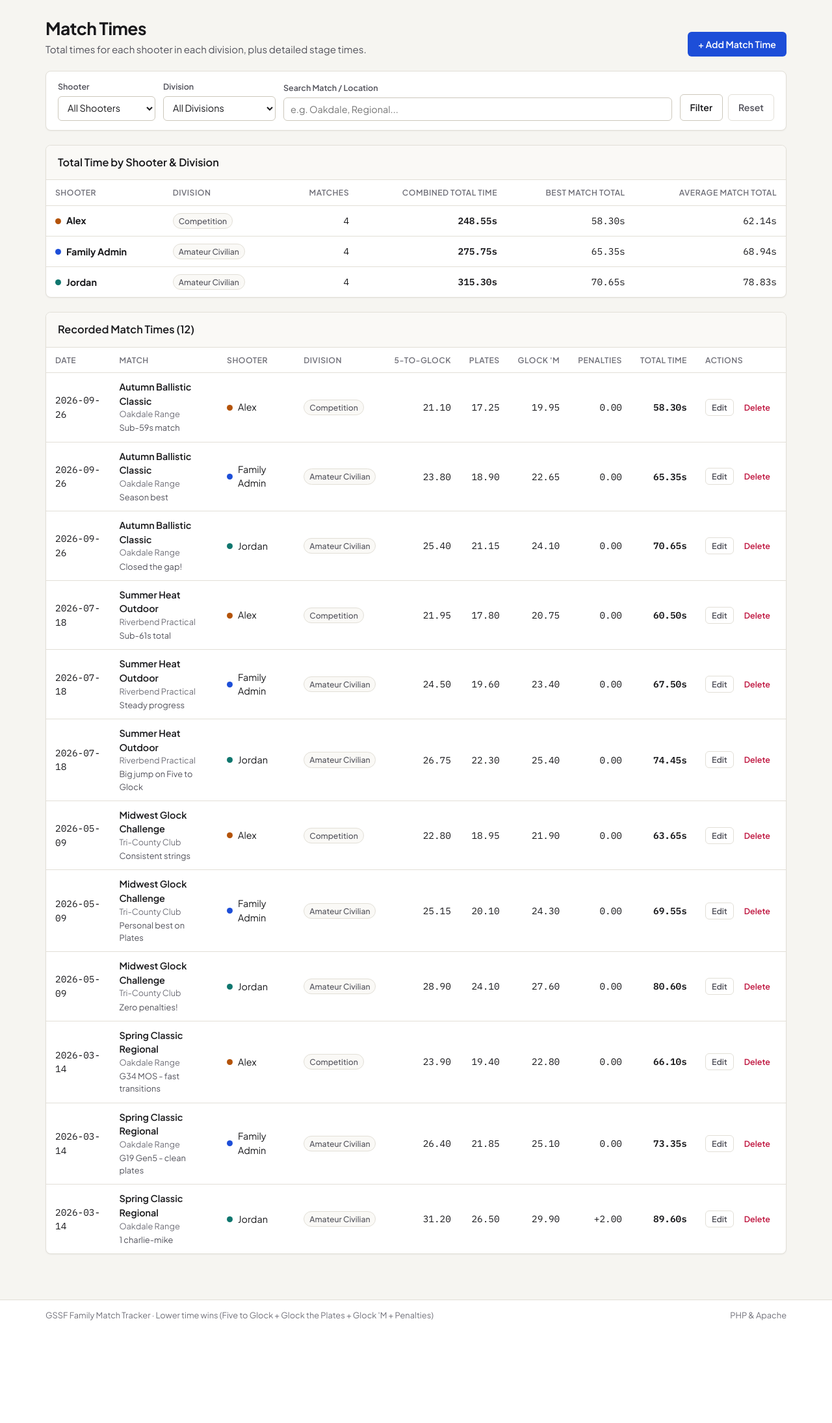
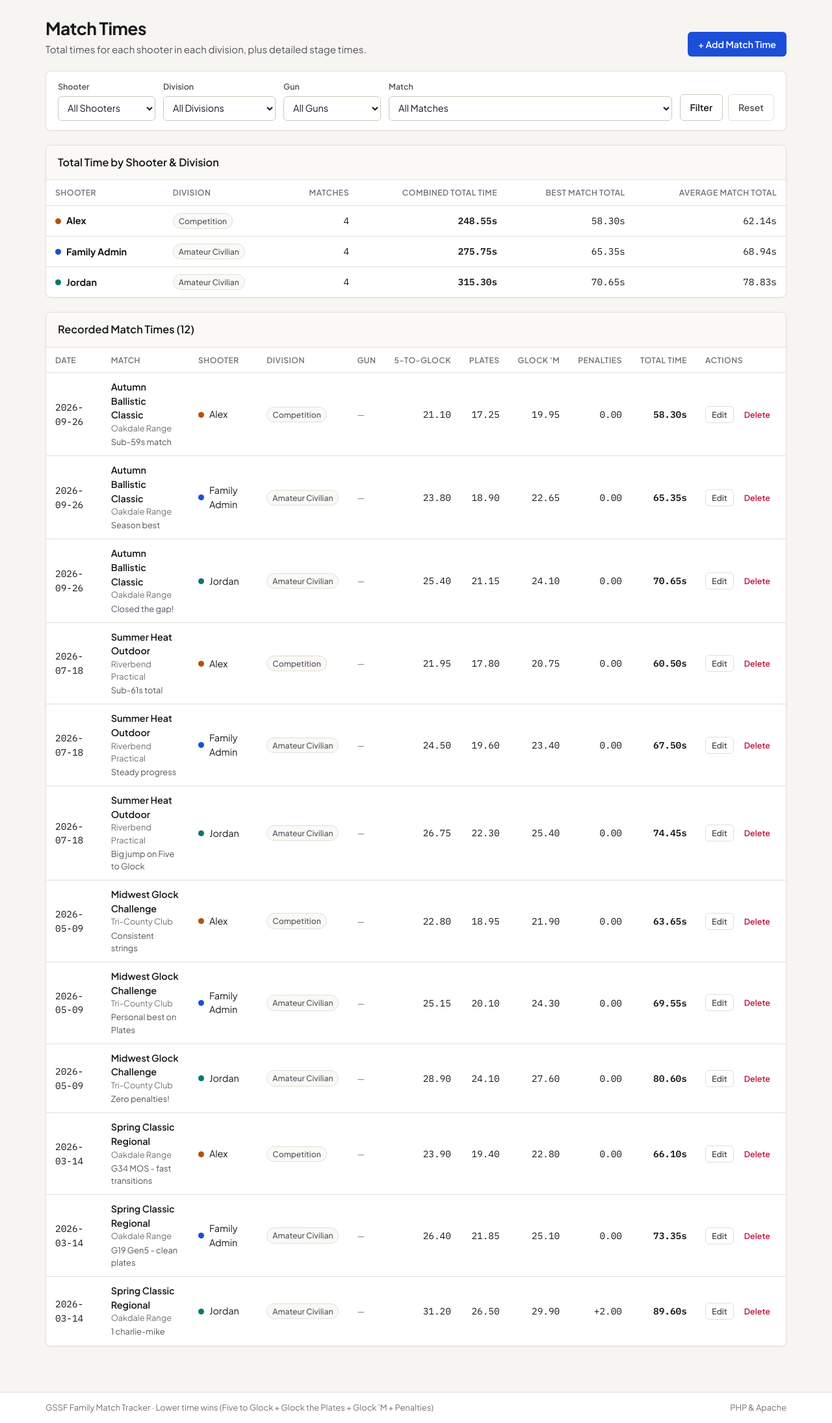
Before and after one commit to tallnatt/GSSF, a PHP site: page /results.php in a window 1280 px wide. Shown: the part 65-2255 px from the top of the page at 65% size. Before the commit the page ends 2097 px from the top, so only its background shows below. Run offline with PHP 8.4, Linux system fonts and the light colour scheme; the visitor is signed in with stand-in values (Sample User, id 1).

Commit message:
Remove login page credentials hint, add gun selector, and filter Match Times by match and gun

```diff
--- a/assets/js/app.js
+++ b/assets/js/app.js
@@ -128,6 +128,7 @@ document.addEventListener('DOMContentLoaded', () => {
         };
         setVal('result-id', '0');
         setVal('result-match-id', '');
+        setVal('result-gun', '');
         setInputsFromArray('.js-five-string', [], '');
         setVal('five-pen-1', '0');
         setVal('five-pen-2', '0');
@@ -162,6 +163,7 @@ document.addEventListener('DOMContentLoaded', () => {
             setVal('result-id', data.id);
             setVal('result-user', data.user_id);
             setVal('result-division', data.division);
+            setVal('result-gun', data.gun || '');
             setVal('result-notes', data.notes);
 
             // Match dropdown selection by match_name & match_date
--- a/results.php
+++ b/results.php
@@ -6,6 +6,7 @@ require_once __DIR__ . '/src/bootstrap.php';
 $user = $auth->requireLogin();
 $users = $storage->getUsers(false);
 $divisions = gssf_divisions();
+$guns = gssf_guns();
 
 $flashSuccess = '';
 $flashError = '';
@@ -20,6 +21,7 @@ if ($_SERVER['REQUEST_METHOD'] === 'POST') {
             $userId = (int)($_POST['user_id'] ?? 0);
             $matchId = (int)($_POST['match_id'] ?? 0);
             $division = trim((string)($_POST['division'] ?? 'Amateur Civilian'));
+            $gun = trim((string)($_POST['gun'] ?? ''));
             $notes = trim((string)($_POST['notes'] ?? ''));
 
             $match = $matchId > 0 ? $storage->getMatchById($matchId) : null;
@@ -115,6 +117,7 @@ if ($_SERVER['REQUEST_METHOD'] === 'POST') {
                     'match_date' => $match['match_date'],
                     'location' => $match['location'] ?? '',
                     'division' => $division,
+                    'gun' => $gun,
                     'five_to_glock' => $fiveTotal,
                     'glock_the_plates' => $platesTotal,
                     'glock_m' => $glockmTotal,
@@ -144,15 +147,20 @@ if ($_SERVER['REQUEST_METHOD'] === 'POST') {
     }
 }
 
+$savedMatches = $storage->getMatches();
+$filterMatchId = isset($_GET['filter_match_id']) && $_GET['filter_match_id'] !== '' ? (int)$_GET['filter_match_id'] : null;
+$filterMatch = $filterMatchId ? $storage->getMatchById($filterMatchId) : null;
+
 $filters = [
     'user_id' => isset($_GET['user_id']) && $_GET['user_id'] !== '' ? (int)$_GET['user_id'] : null,
     'division' => trim((string)($_GET['division'] ?? '')),
-    'search' => trim((string)($_GET['search'] ?? '')),
+    'gun' => trim((string)($_GET['gun'] ?? '')),
+    'match_name' => $filterMatch['match_name'] ?? '',
+    'match_date' => $filterMatch['match_date'] ?? '',
 ];
 
 $results = $storage->getResults($filters);
 $divisionTotals = $storage->getShooterDivisionTotals($filters);
-$savedMatches = $storage->getMatches();
 
 $editingResult = null;
 if (isset($_GET['edit'])) {
@@ -230,9 +238,27 @@ render_header('Match Times', 'results', $user, $auth);
                 <?php endforeach; ?>
             </select>
         </div>
+        <div class="field">
+            <label for="filter-gun">Gun</label>
+            <select id="filter-gun" name="gun">
+                <option value="">All Guns</option>
+                <?php foreach ($guns as $g): ?>
+                    <option value="<?= e($g) ?>" <?= $filters['gun'] === $g ? 'selected' : '' ?>>
+                        <?= e($g) ?>
+                    </option>
+                <?php endforeach; ?>
+            </select>
+        </div>
         <div class="field field-grow">
-            <label for="filter-search">Search Match / Location</label>
-            <input type="text" id="filter-search" name="search" value="<?= e($filters['search']) ?>" placeholder="e.g. Oakdale, Regional...">
+            <label for="filter-match">Match</label>
+            <select id="filter-match" name="filter_match_id">
+                <option value="">All Matches</option>
+                <?php foreach ($savedMatches as $sm): ?>
+                    <option value="<?= (int)$sm['id'] ?>" <?= $filterMatchId === (int)$sm['id'] ? 'selected' : '' ?>>
+                        <?= e($sm['match_date']) ?> — <?= e($sm['match_name']) ?><?= !empty($sm['location']) ? ' (' . e($sm['location']) . ')' : '' ?>
+                    </option>
+                <?php endforeach; ?>
+            </select>
         </div>
         <div class="filter-actions">
             <button type="submit" id="btn-apply-filters" class="btn btn-secondary">Filter</button>
@@ -294,6 +320,7 @@ render_header('Match Times', 'results', $user, $auth);
                     <th>Match</th>
                     <th>Shooter</th>
                     <th>Division</th>
+                    <th>Gun</th>
                     <th class="num">5-to-Glock</th>
                     <th class="num">Plates</th>
                     <th class="num">Glock 'M</th>
@@ -304,7 +331,7 @@ render_header('Match Times', 'results', $user, $auth);
             </thead>
             <tbody>
                 <?php if (empty($results)): ?>
-                    <tr><td colspan="10" class="empty-cell">No match results match the current filters.</td></tr>
+                    <tr><td colspan="11" class="empty-cell">No match results match the current filters.</td></tr>
                 <?php else: ?>
                     <?php foreach ($results as $r): ?>
                         <tr>
@@ -325,6 +352,7 @@ render_header('Match Times', 'results', $user, $auth);
                                 </span>
                             </td>
                             <td><span class="tag"><?= e($r['division']) ?></span></td>
+                            <td><?= !empty($r['gun']) ? '<span class="tag">' . e($r['gun']) . '</span>' : '<span class="muted-note">—</span>' ?></td>
                             <td class="num mono"><?= e(format_time((float)$r['five_to_glock'])) ?></td>
                             <td class="num mono"><?= e(format_time((float)$r['glock_the_plates'])) ?></td>
                             <td class="num mono"><?= e(format_time((float)$r['glock_m'])) ?></td>
@@ -415,6 +443,21 @@ render_header('Match Times', 'results', $user, $auth);
                         ?>
                             <option value="<?= e($div) ?>" <?= $selectedDiv === $div ? 'selected' : '' ?>>
                                 <?= e($div) ?>
+                            </option>
+                        <?php endforeach; ?>
+                    </select>
+                </div>
+
+                <div class="field field-span-2">
+                    <label for="result-gun">Gun Used</label>
+                    <select id="result-gun" name="gun" required>
+                        <option value="">— Select gun —</option>
+                        <?php
+                        $selectedGun = $editingResult['gun'] ?? '';
+                        foreach ($guns as $g):
+                        ?>
+                            <option value="<?= e($g) ?>" <?= $selectedGun === $g ? 'selected' : '' ?>>
+                                <?= e($g) ?>
                             </option>
                         <?php endforeach; ?>
                     </select>
--- a/schema.sql
+++ b/schema.sql
@@ -29,6 +29,7 @@ CREATE TABLE IF NOT EXISTS `match_results` (
   `match_date` DATE NOT NULL,
   `location` VARCHAR(120) NOT NULL DEFAULT '',
   `division` VARCHAR(64) NOT NULL DEFAULT 'Amateur Civilian',
+  `gun` VARCHAR(64) NOT NULL DEFAULT '',
   `five_to_glock` DECIMAL(8,2) NOT NULL,
   `glock_the_plates` DECIMAL(8,2) NOT NULL,
   `glock_m` DECIMAL(8,2) NOT NULL,
--- a/src/Helpers.php
+++ b/src/Helpers.php
@@ -31,6 +31,36 @@ function gssf_divisions(): array
     ];
 }
 
+function gssf_guns(): array
+{
+    return [
+        'G17',
+        'G19',
+        'G19X',
+        'G20',
+        'G21',
+        'G22',
+        'G23',
+        'G26',
+        'G27',
+        'G29',
+        'G30',
+        'G34',
+        'G35',
+        'G40',
+        'G41',
+        'G42',
+        'G43',
+        'G43X',
+        'G44',
+        'G45',
+        'G47',
+        'G48',
+        'G49',
+        'Other',
+    ];
+}
+
 function shooter_palette(): array
 {
     return [
--- a/src/Storage.php
+++ b/src/Storage.php
@@ -183,6 +183,7 @@ class Storage
             match_date TEXT NOT NULL,
             location TEXT NOT NULL DEFAULT '',
             division TEXT NOT NULL DEFAULT 'Amateur Civilian',
+            gun TEXT NOT NULL DEFAULT '',
             five_to_glock REAL NOT NULL,
             glock_the_plates REAL NOT NULL,
             glock_m REAL NOT NULL,
@@ -236,6 +237,26 @@ class Storage
             $this->pdo->exec($schema);
         } else {
             $this->runSqliteCli($schema, false);
+        }
+
+        // Safe migration for existing SQLite databases missing stage_details or gun
+        $cols = $this->dbAll('PRAGMA table_info(match_results)');
+        $colNames = array_map(fn($c) => $c['name'] ?? '', $cols);
+        if (!in_array('stage_details', $colNames, true)) {
+            $alter = "ALTER TABLE match_results ADD COLUMN stage_details TEXT NOT NULL DEFAULT ''";
+            if (!$this->useSqliteCli) {
+                $this->pdo->exec($alter);
+            } else {
+                $this->runSqliteCli($alter, false);
+            }
+        }
+        if (!in_array('gun', $colNames, true)) {
+            $alter = "ALTER TABLE match_results ADD COLUMN gun TEXT NOT NULL DEFAULT ''";
+            if (!$this->useSqliteCli) {
+                $this->pdo->exec($alter);
+            } else {
+                $this->runSqliteCli($alter, false);
+            }
         }
     }
 
@@ -345,6 +366,15 @@ class Storage
             $where[] = 'r.match_date <= ?';
             $params[] = $filters['date_to'];
         }
+        if (!empty($filters['gun'])) {
+            $where[] = 'r.gun = ?';
+            $params[] = $filters['gun'];
+        }
+        if (!empty($filters['match_name']) && !empty($filters['match_date'])) {
+            $where[] = 'r.match_name = ? AND r.match_date = ?';
+            $params[] = $filters['match_name'];
+            $params[] = $filters['match_date'];
+        }
         if (!empty($filters['search'])) {
             $where[] = '(r.match_name LIKE ? OR r.location LIKE ? OR r.notes LIKE ?)';
             $q = '%' . $filters['search'] . '%';
@@ -389,14 +419,15 @@ class Storage
 
         return $this->dbInsert(
             'INSERT INTO match_results
-             (user_id, match_name, match_date, location, division, five_to_glock, glock_the_plates, glock_m, penalties, total_time, stage_details, notes, created_by, created_at, updated_at)
-             VALUES (?, ?, ?, ?, ?, ?, ?, ?, ?, ?, ?, ?, ?, ?, ?)',
+             (user_id, match_name, match_date, location, division, gun, five_to_glock, glock_the_plates, glock_m, penalties, total_time, stage_details, notes, created_by, created_at, updated_at)
+             VALUES (?, ?, ?, ?, ?, ?, ?, ?, ?, ?, ?, ?, ?, ?, ?, ?)',
             [
                 (int)$data['user_id'],
                 trim($data['match_name']),
                 $data['match_date'],
                 trim($data['location'] ?? ''),
                 trim($data['division'] ?? 'Amateur Civilian'),
+                trim($data['gun'] ?? ''),
                 $five,
                 $plates,
                 $glockm,
@@ -425,7 +456,7 @@ class Storage
 
         $this->dbExec(
             'UPDATE match_results SET
-             user_id = ?, match_name = ?, match_date = ?, location = ?, division = ?,
+             user_id = ?, match_name = ?, match_date = ?, location = ?, division = ?, gun = ?,
              five_to_glock = ?, glock_the_plates = ?, glock_m = ?, penalties = ?, total_time = ?,
              stage_details = ?, notes = ?, updated_at = ?
              WHERE id = ?',
@@ -435,6 +466,7 @@ class Storage
                 $data['match_date'],
                 trim($data['location'] ?? ''),
                 trim($data['division'] ?? 'Amateur Civilian'),
+                trim($data['gun'] ?? ''),
                 $five,
                 $plates,
                 $glockm,
@@ -645,6 +677,15 @@ class Storage
             $where[] = 'r.division = ?';
             $params[] = $filters['division'];
         }
+        if (!empty($filters['gun'])) {
+            $where[] = 'r.gun = ?';
+            $params[] = $filters['gun'];
+        }
+        if (!empty($filters['match_name']) && !empty($filters['match_date'])) {
+            $where[] = 'r.match_name = ? AND r.match_date = ?';
+            $params[] = $filters['match_name'];
+            $params[] = $filters['match_date'];
+        }
         if (!empty($filters['search'])) {
             $where[] = '(r.match_name LIKE ? OR r.location LIKE ? OR r.notes LIKE ?)';
             $q = '%' . $filters['search'] . '%';
```
Also changed, not shown: login.php (+0 -9 lines).
